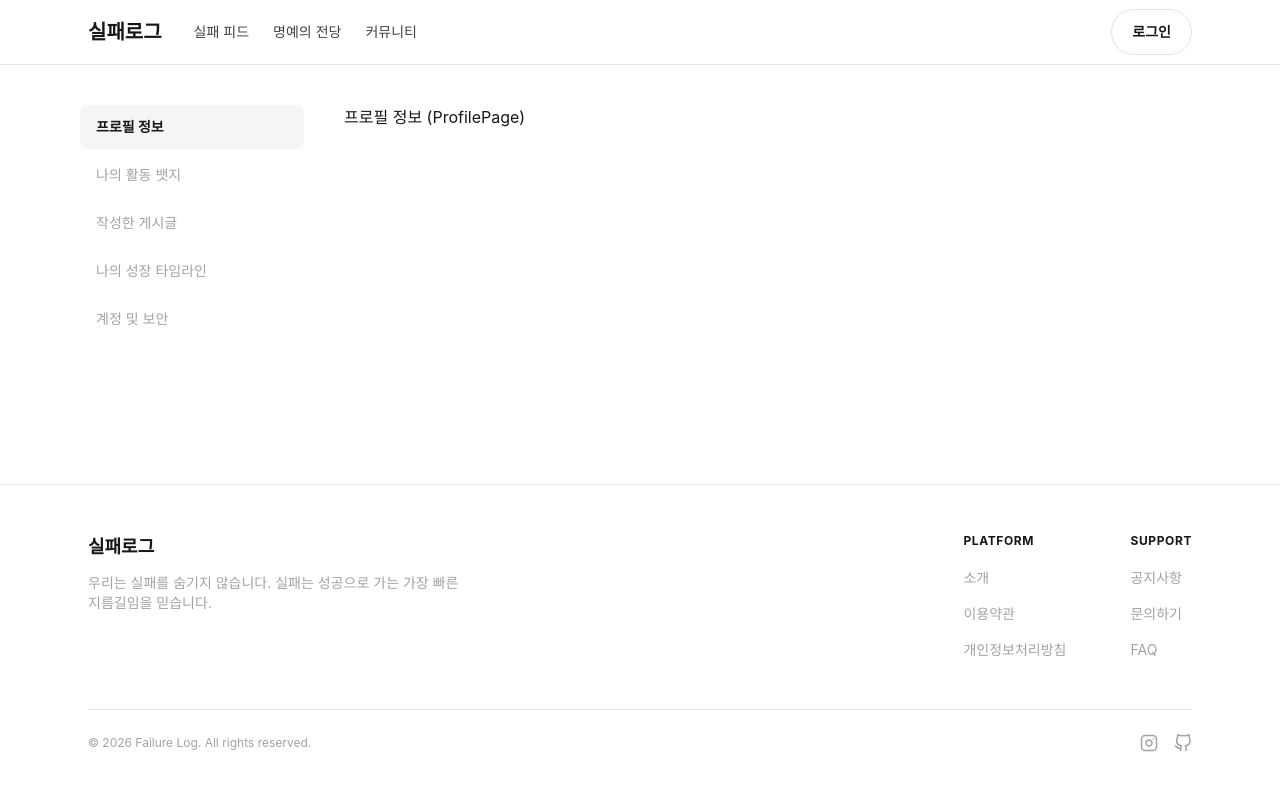
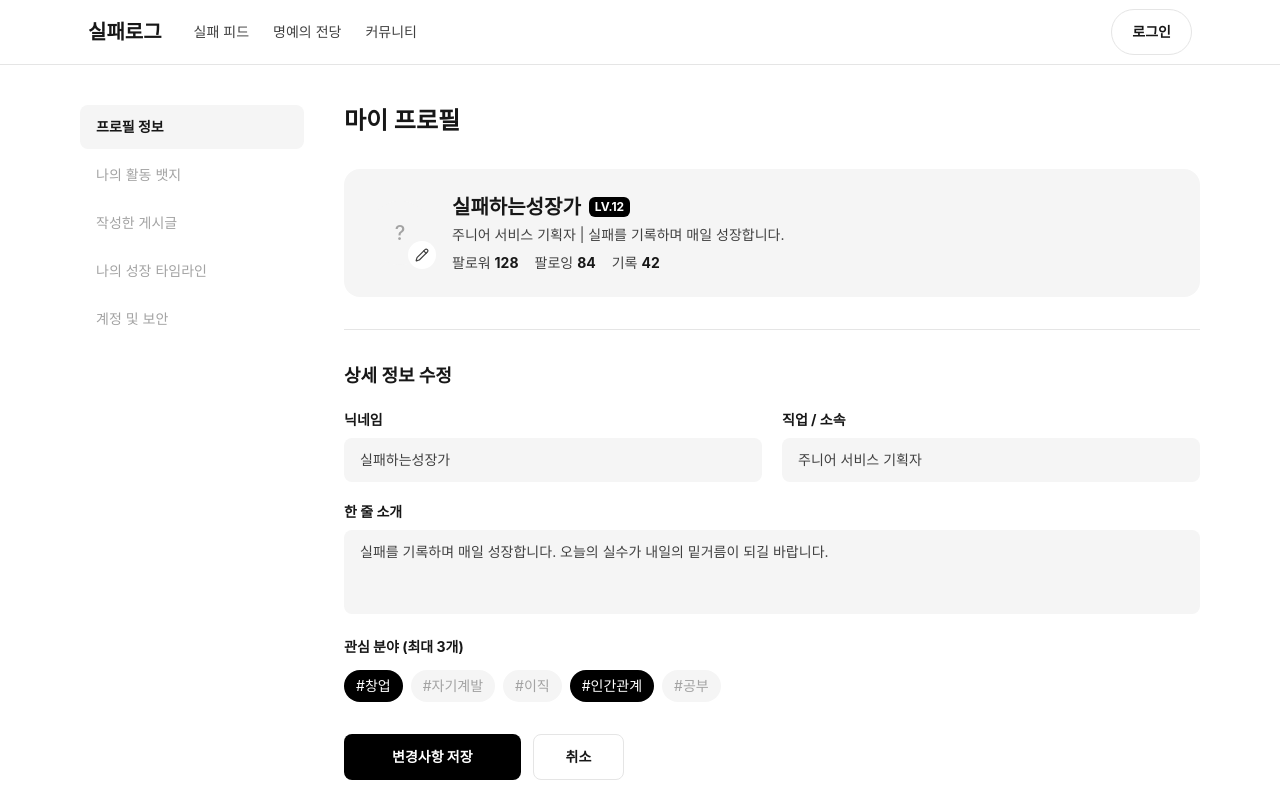
Before and after one commit to skhuthon-5-team/frontend, a React app: page /mypage in a window 1280 px wide. Shown: the top 800 px of the page. Built offline with nearby package versions, Linux system fonts and the light colour scheme; the HTML template or start-up script is replaced by a standard one.

Commit message:
feat: 프로필 정보 페이지 구현 (#11)

```diff
--- a/src/pages/mypage/ProfilePage.jsx
+++ b/src/pages/mypage/ProfilePage.jsx
@@ -1,3 +1,106 @@
+import { useState } from "react";
+import { Pencil } from "lucide-react";
+import { getProfile, getInterestOptions } from "../../mocks/profile";
+import Avatar from "../../components/ui/Avatar";
+import Button from "../../components/ui/Button";
+import FormField from "../../components/ui/FormField";
+import SelectableTagChip from "../../components/ui/SelectableTagChip";
+
+const profile = getProfile();
+const interestOptions = getInterestOptions();
+
 export default function ProfilePage() {
-    return <div className="text-text-strong">프로필 정보 (ProfilePage)</div>;
-  }
+  const [nickname, setNickname] = useState(profile.nickname);
+  const [job, setJob] = useState(profile.job);
+  const [bio, setBio] = useState(profile.bio);
+  const [selected, setSelected] = useState(profile.selectedInterests);
+
+  const toggleInterest = (tag) => {
+    setSelected((prev) =>
+      prev.includes(tag)
+        ? prev.filter((t) => t !== tag)
+        : prev.length >= 3
+        ? prev
+        : [...prev, tag]
+    );
+  };
+
+  const handleSave = () => {
+    console.log({ nickname, job, bio, interests: selected });
+  };
+
+  return (
+    <div>
+      <h1 className="text-2xl font-bold text-text-strong">마이 프로필</h1>
+
+      <div className="mt-8 flex items-center gap-5 rounded-2xl bg-surface-subtle p-6">
+        <div className="relative">
+          <Avatar size="lg" />
+          <span className="absolute -bottom-1 -right-1 flex h-7 w-7 items-center justify-center rounded-full bg-surface-base">
+            <Pencil size={14} className="text-text-default" />
+          </span>
+        </div>
+        <div>
+          <div className="flex items-center gap-2">
+            <span className="text-xl font-bold text-text-strong">{nickname}</span>
+            <span className="rounded-md bg-surface-inverse px-1.5 py-0.5 text-xs font-bold text-text-on-inverse">
+              LV.{profile.level}
+            </span>
+          </div>
+          <p className="mt-1 text-sm text-text-default">
+            {job} | 실패를 기록하며 매일 성장합니다.
+          </p>
+          <div className="mt-2 flex gap-4 text-sm text-text-default">
+            <span>팔로워 <b className="text-text-strong">{profile.stats.followers}</b></span>
+            <span>팔로잉 <b className="text-text-strong">{profile.stats.following}</b></span>
+            <span>기록 <b className="text-text-strong">{profile.stats.records}</b></span>
+          </div>
+        </div>
+      </div>
+
+      <hr className="my-8 border-border-default" />
+
+      <h2 className="text-lg font-bold text-text-strong">상세 정보 수정</h2>
+
+      <div className="mt-5 grid grid-cols-1 gap-5 md:grid-cols-2">
+        <FormField label="닉네임" value={nickname} onChange={(e) => setNickname(e.target.value)} />
+        <FormField label="직업 / 소속" value={job} onChange={(e) => setJob(e.target.value)} />
+      </div>
+
+      <div className="mt-5">
+        <FormField
+          label="한 줄 소개"
+          as="textarea"
+          rows={3}
+          value={bio}
+          onChange={(e) => setBio(e.target.value)}
+        />
+      </div>
+
+      <div className="mt-5">
+        <span className="text-sm font-bold text-text-strong">
+          관심 분야 (최대 3개)
+        </span>
+        <div className="mt-3 flex flex-wrap gap-2">
+          {interestOptions.map((tag) => (
+            <SelectableTagChip
+              key={tag}
+              label={tag}
+              selected={selected.includes(tag)}
+              onToggle={() => toggleInterest(tag)}
+            />
+          ))}
+        </div>
+      </div>
+
+      <div className="mt-8 flex gap-3">
+        <Button variant="primary" onClick={handleSave} className="px-12">
+          변경사항 저장
+        </Button>
+        <Button variant="secondary" className="px-8">
+          취소
+        </Button>
+      </div>
+    </div>
+  );
+}
```
